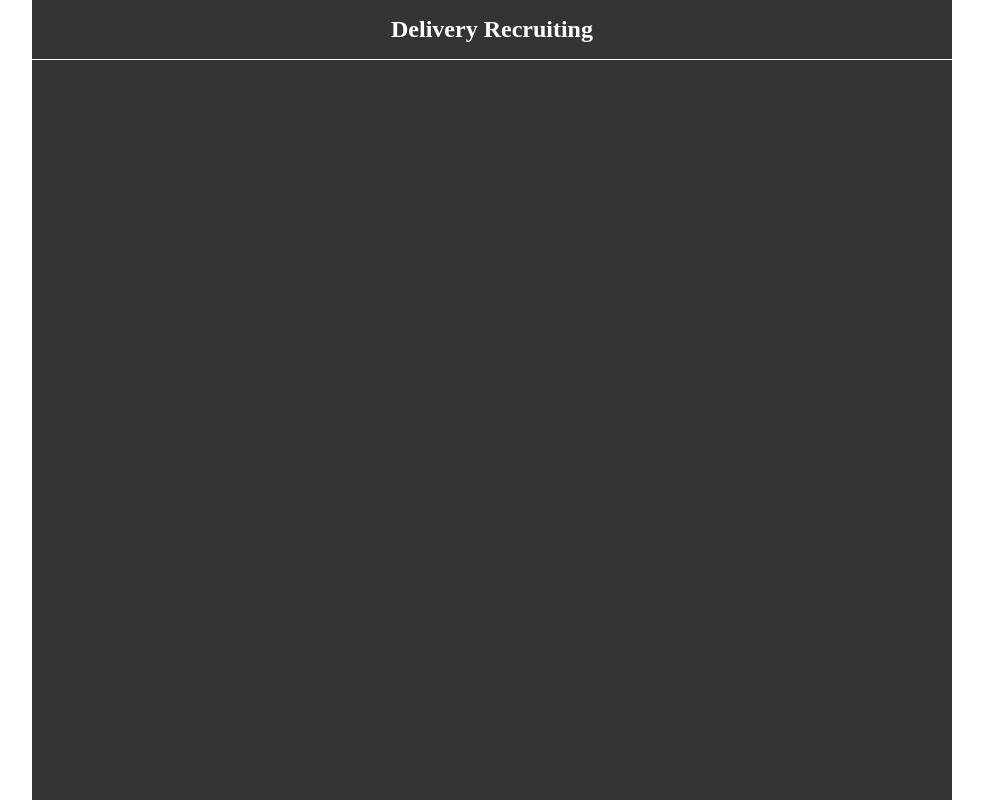
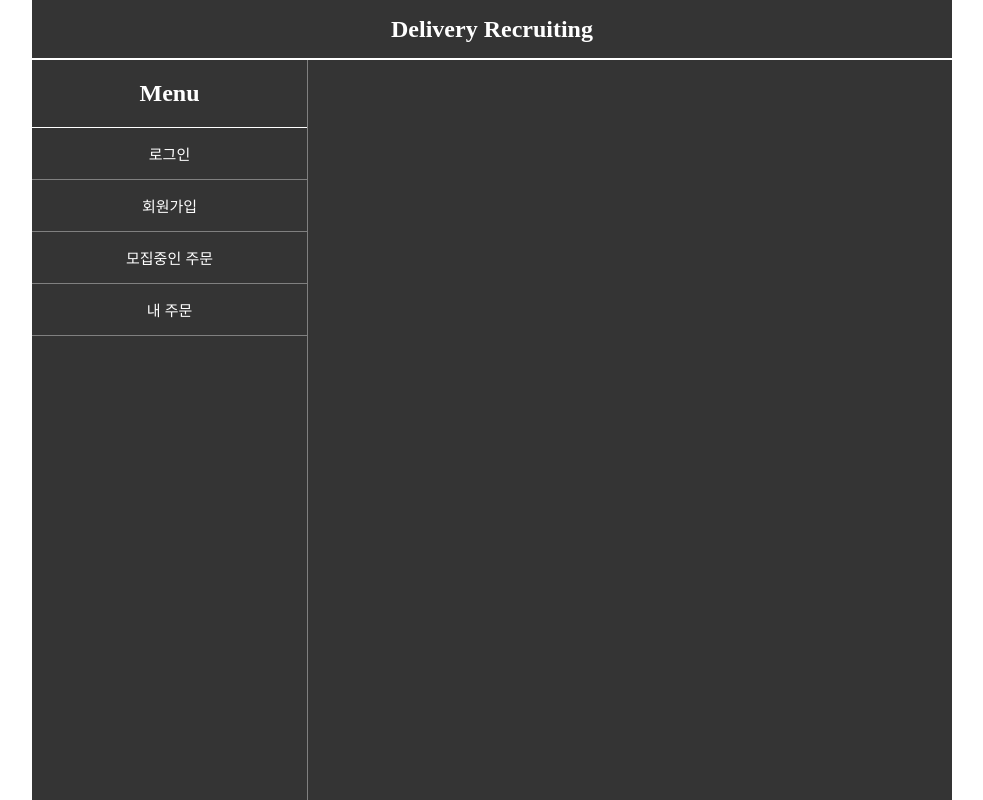
Before and after one commit to hsjung02/Delivery-Recruiting, a React (Create React App) app in the folder front-end/: page / in a window 1280 px wide. Shown: the whole page, without its empty margins (148-1131 px from the left). Built offline with nearby package versions, Linux system fonts and the light colour scheme.

Commit message:
3. Made Sidebar

```diff
--- a/front-end/src/Container/Container.jsx
+++ b/front-end/src/Container/Container.jsx
@@ -1,14 +1,26 @@
 import classes from "./Container.module.css";
-import buttonImage from "../assets/menu-button.png";
-import SidebarButton from "../UI/SidebarButton";
+import SidebarOpenButton from "../UI/SidebarOpenButton/SidebarOpenButton";
+import Sidebar from "./Sidebar/Sidebar";
+import { useRef } from "react";
 
 function Container(props) {
+  const sidebarRef = useRef();
+
+  const openSidebar = () => {
+    sidebarRef.current.style.left = "0";
+  };
+
+  const closeSidebar = () => {
+    sidebarRef.current.style.left = "-100%";
+  };
+
   return (
     <div className={classes.container}>
       <header className={classes.header}>
-        <SidebarButton />
+        <SidebarOpenButton onClick={openSidebar} />
         <h2>Delivery Recruiting</h2>
       </header>
+      <Sidebar ref={sidebarRef} onClose={closeSidebar} />
     </div>
   );
 }
--- a/front-end/src/Container/Container.module.css
+++ b/front-end/src/Container/Container.module.css
@@ -3,6 +3,8 @@
     width: 100vw;
     height: 100vh;
     color: white;
+    overflow: hidden;
+    position: relative;
 }
 
 .header {
@@ -10,14 +12,19 @@
     justify-content: center;
     align-items: center;
     height: 60px;
-    border-bottom: 1px solid #fff;
+    border-bottom: 2px solid #fff;
     position: relative;
 }
 
 @media screen and (min-width: 992px) {
     .container {
         width: 920px;
-        height: 800px;
         margin: 0 auto;
     }
+    .sidebar {
+        width: 30%;
+    }
+    .close-button {
+        display: none;
+    }
 }
--- /dev/null
+++ b/front-end/src/Container/Sidebar/Sidebar.jsx
@@ -0,0 +1,32 @@
+import classes from "./Sidebar.module.css";
+import React from "react";
+import SidebarMenuButton from "../../UI/SidebarMenuButton/SidebarMenuButton";
+
+const Sidebar = React.forwardRef((props, ref) => {
+  return (
+    <aside className={classes["sidebar"]} ref={ref}>
+      <header className={classes["sidebar-header"]}>
+        <button className={classes["close-button"]} onClick={props.onClose}>
+          X
+        </button>
+        <h2 className={classes["sidebar-title"]}>Menu</h2>
+      </header>
+      <ul className={classes["sidebar-menu"]}>
+        <li>
+          <SidebarMenuButton title="로그인" />
+        </li>
+        <li>
+          <SidebarMenuButton title="회원가입" />
+        </li>
+        <li>
+          <SidebarMenuButton title="모집중인 주문" />
+        </li>
+        <li>
+          <SidebarMenuButton title="내 주문" />
+        </li>
+      </ul>
+    </aside>
+  );
+});
+
+export default Sidebar;
--- /dev/null
+++ b/front-end/src/Container/Sidebar/Sidebar.module.css
@@ -0,0 +1,46 @@
+.sidebar {
+    width: 100vw;
+    height: 100vh;
+    background-color: inherit;
+    position: absolute;
+    top: 0;
+    left: -100%;
+    transition: left 1s;
+    border-right: 1px solid gray;
+}
+
+.sidebar-header {
+    display: flex;
+    border-bottom: 1px solid #fff;
+    position: relative;
+}
+
+.close-button {
+    color: white;
+    font-size: 30px;
+    position: absolute;
+    top: 50%;
+    transform: translateY(-50%);
+    left: 10px;
+}
+
+.sidebar-title {
+    padding: 20px 5px;
+    width: 100%;
+    text-align: center;
+}
+
+.sidebar-menu {
+    list-style-type: none;
+    padding-left: 0;
+}
+
+@media screen and (min-width: 992px) {
+    .sidebar {
+        position: static;
+        width: 30%;
+    }
+    .close-button {
+        display: none;
+    }
+}
--- /dev/null
+++ b/front-end/src/UI/SidebarMenuButton/SidebarMenuButton.jsx
@@ -0,0 +1,11 @@
+import classes from "./SidebarMenuButton.module.css";
+
+function SidebarMenuButton(props) {
+  return (
+    <button className={classes["sidebar-menu-button"]} onClick={props.onClick}>
+      {props.title}
+    </button>
+  );
+}
+
+export default SidebarMenuButton;
--- /dev/null
+++ b/front-end/src/UI/SidebarMenuButton/SidebarMenuButton.module.css
@@ -0,0 +1,13 @@
+.sidebar-menu-button {
+    display: block;
+    width: 100%;
+    padding: 15px 5px;
+    color: white;
+    font-size: 15px;
+    border-bottom: 1px solid gray;
+    transition: background-color 1s;
+}
+
+.sidebar-menu-button:hover {
+    background-color: hotpink;
+}
--- a/front-end/src/UI/SidebarButton.jsx
+++ b/front-end/src/UI/SidebarOpenButton/SidebarOpenButton.jsx
@@ -1,7 +1,7 @@
 import classes from "./SidebarButton.module.css";
-import buttonImage from "../assets/menu-button.png";
+import buttonImage from "../../assets/menu-button.png";
 
-function SidebarButton(props) {
+function SidebarOpenButton(props) {
   return (
     <button type="button" className={classes.button} onClick={props.onClick}>
       <img src={buttonImage} alt="button" className={classes["button-image"]} />
@@ -9,4 +9,4 @@ function SidebarButton(props) {
   );
 }
 
-export default SidebarButton;
+export default SidebarOpenButton;
```
Also changed, not shown: front-end/public/manifest.json, front-end/src/UI/SidebarOpenButton/SidebarButton.module.css (renamed from front-end/src/UI/SidebarButton.module.css).
